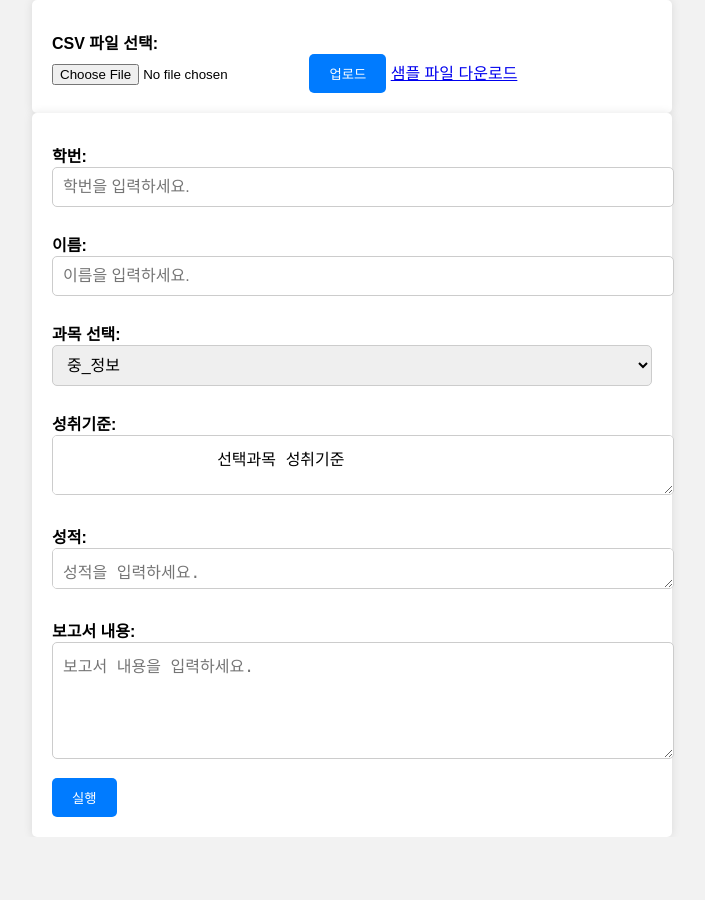
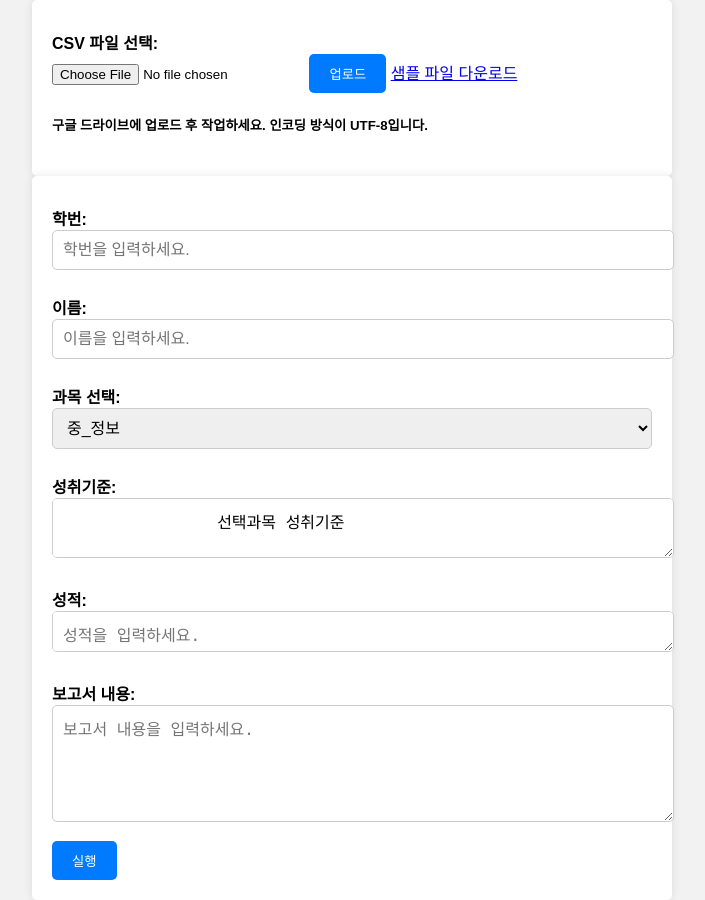
Before and after one commit to thiskorea81/coteacher, a FastAPI app: page /nav1 in a window 1280 px wide. Shown: the whole page, without its empty margins (288-993 px from the left). Before the commit the page ends 837 px from the top, so only its background shows below. Run offline with FastAPI, Linux system fonts and the light colour scheme.

```diff
--- a/templates/nav1.html
+++ b/templates/nav1.html
@@ -58,6 +58,7 @@
         <input type="file" id="csv_file" name="csv_file" accept=".csv" required>
         <button type="submit">업로드</button>
         <a href="/static/upload_csv_sample_1.csv" download="upload_csv_sample_1.csv">샘플 파일 다운로드</a>
+        <h5> 구글 드라이브에 업로드 후 작업하세요. 인코딩 방식이 UTF-8입니다.</h5>
 
     </form></div>
     <div class="container">
```
Also changed, not shown: csv_sample/upload_csv_sample_1.csv (renamed from static/upload_csv_sample_1.csv), csv_sample/upload_csv_sample_2.csv (renamed from static/upload_csv_sample_2.csv), csv_sample/upload_csv_sample_3.csv (renamed from static/upload_csv_sample_3.csv), 2 other files.
